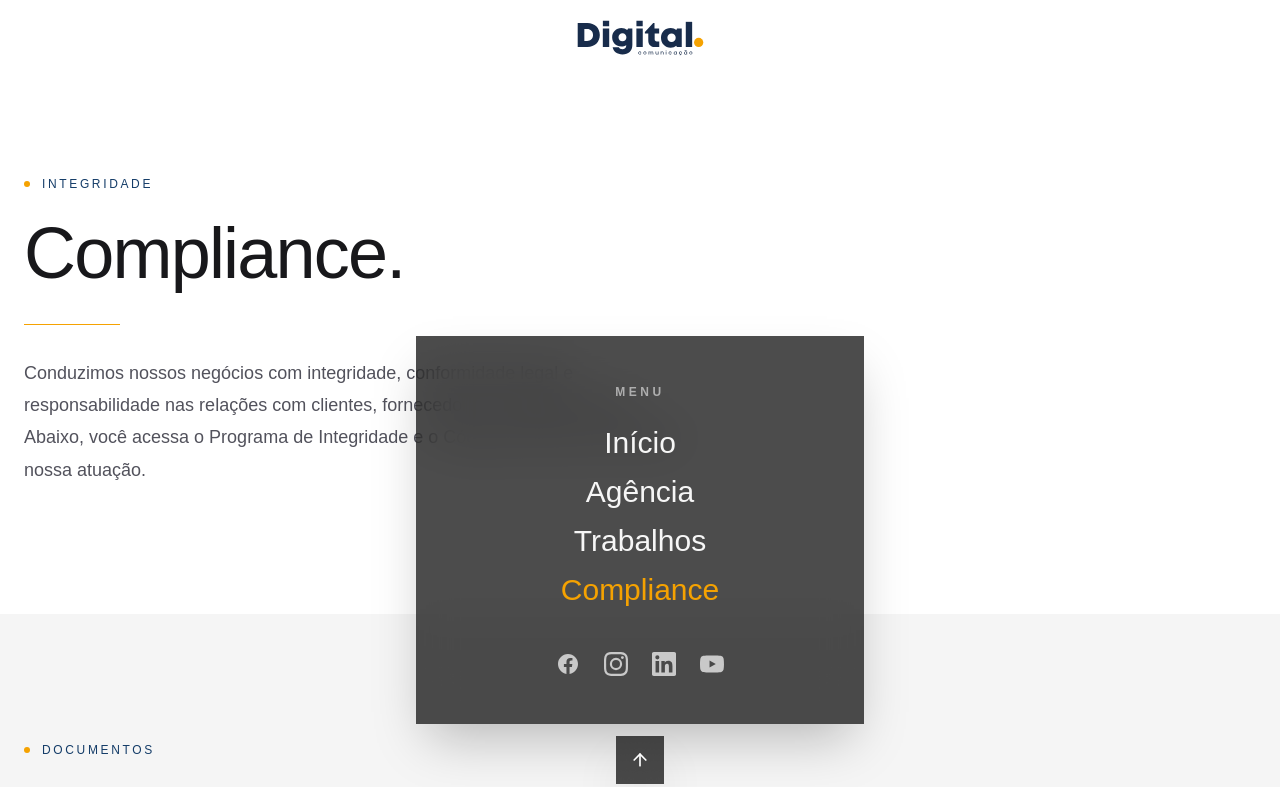
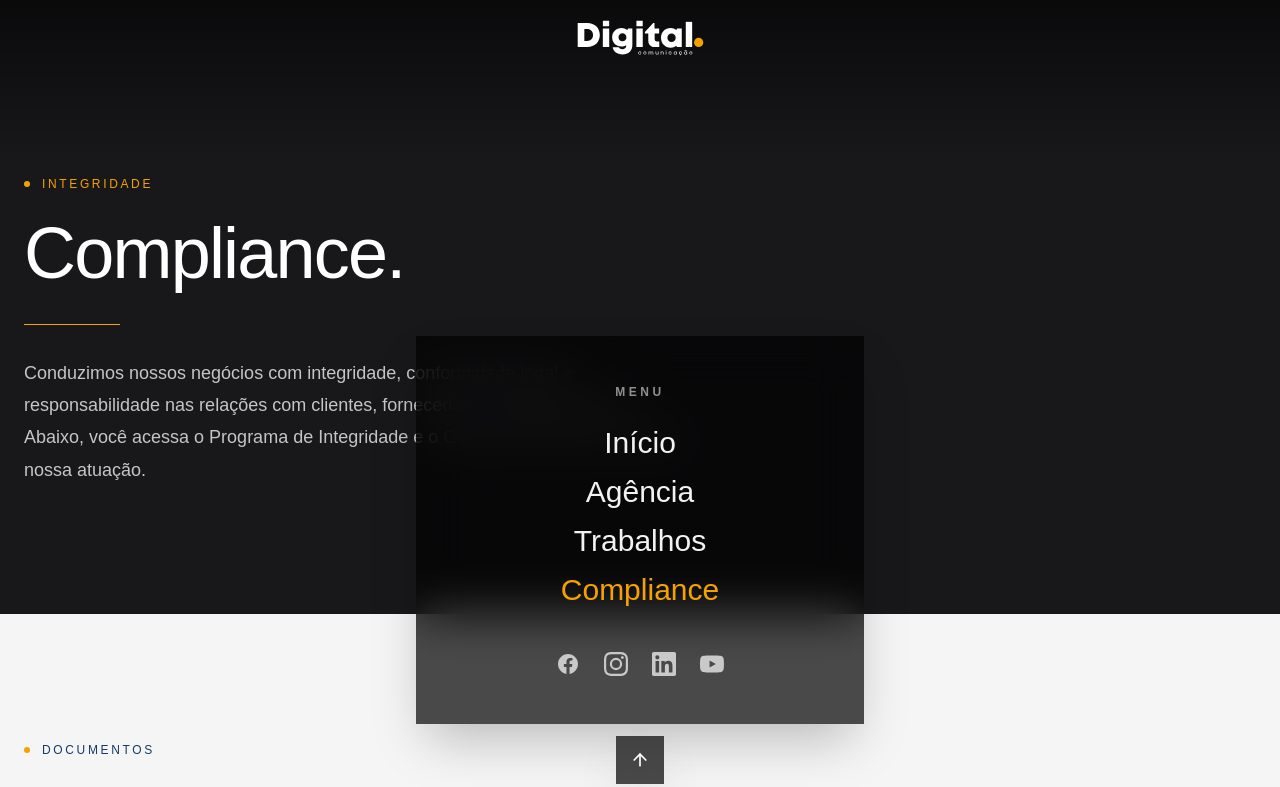
Before and after one commit to grupodigital/site-agenciadigital, a Next.js app: page /compliance in a window 1280 px wide. Shown: the top 787 px of the page. Built offline with nearby package versions, Linux system fonts and the light colour scheme; a web font is replaced by a local one.

Commit message:
dev 25.05.26

```diff
--- a/src/app/layout.tsx
+++ b/src/app/layout.tsx
@@ -2,6 +2,7 @@ import type { Metadata } from "next";
 import localFont from "next/font/local";
 import BottomMenu from "@/components/BottomMenu";
 import Footer from "@/components/Footer";
+import Header from "@/components/Header";
 import HeroVideo from "@/components/HeroVideo";
 import PageTransition from "@/components/PageTransition";
 import { TransitionProvider } from "@/components/TransitionContext";
@@ -93,6 +94,7 @@ export default function RootLayout({
         <TransitionProvider>
           <HeroVideo />
           <PageTransition>{children}</PageTransition>
+          <Header />
           <Footer />
           <BottomMenu />
         </TransitionProvider>
--- a/src/components/Header.tsx
+++ b/src/components/Header.tsx
@@ -1,60 +1,43 @@
 'use client';
 
 import Link from 'next/link';
+import { motion } from 'motion/react';
 import { useEffect, useState } from 'react';
-import { useInOverlay, useTransition } from './TransitionContext';
 
-type Variant = 'overlay' | 'white';
-
-// Rendered inside each page's Content so it lives inside the rising
-// motion.div during the PageTransition — meaning the header physically
-// rises and scales with the new page block, instead of being a static
-// piece of chrome at the top of the layout.
-//
-// `overlay` (home): transparent over the video, switches to white once
-// the user has scrolled past the hero area.
-// `white` (other routes): always white, no scroll listener.
-export default function Header({ variant = 'white' }: { variant?: Variant }) {
-  const [pastHero, setPastHero] = useState(false);
-  const inOverlay = useInOverlay();
-  const { target } = useTransition();
-
-  // If a transition is in flight and we are NOT the rising overlay's header,
-  // hide ourselves — the rising target page's header is taking the spotlight.
-  const hidden = target !== null && !inOverlay;
+// Rendered at the layout root (outside PageTransition) so it sits in the
+// document's root stacking context — keeping it above HeroVideo during the
+// rising-to-home transition, which would otherwise cover the logo.
+export default function Header() {
+  const [scrolled, setScrolled] = useState(false);
 
   useEffect(() => {
-    if (variant !== 'overlay') {
-      setPastHero(false);
-      return;
-    }
-    setPastHero(false);
-
-    const onScroll = () => {
-      const hero = document.querySelector<HTMLElement>('[data-hero]');
-      const threshold = hero ? hero.offsetTop + hero.offsetHeight - 64 : 64;
-      setPastHero(window.scrollY > threshold);
-    };
-
+    const onScroll = () => setScrolled(window.scrollY > 100);
     onScroll();
     window.addEventListener('scroll', onScroll, { passive: true });
-    window.addEventListener('resize', onScroll);
-    return () => {
-      window.removeEventListener('scroll', onScroll);
-      window.removeEventListener('resize', onScroll);
-    };
-  }, [variant]);
-
-  const light = variant === 'white' || pastHero;
+    return () => window.removeEventListener('scroll', onScroll);
+  }, []);
 
   return (
-    <header
-      aria-hidden={hidden}
-      className={`absolute inset-x-0 top-0 z-50 transition-colors duration-300 ${
-        light ? 'bg-white text-zinc-900' : 'bg-transparent text-white'
-      } ${hidden ? 'invisible' : ''}`}
+    <header className="fixed inset-x-0 top-0 z-50 text-white">
+      <div
+        className={`mx-auto flex w-full max-w-7xl items-center px-4 py-4 md:py-5 ${
+          scrolled ? 'justify-start' : 'justify-center'
+        }`}
       >
-      <div className="mx-auto flex max-w-7xl items-center justify-center px-4 py-4 md:px-6 md:py-5">
+        <motion.div
+          layout
+          transition={{ duration: 0.5, ease: [0.32, 0.72, 0, 1] }}
+        >
+          <motion.div
+            animate={{
+              backgroundColor: scrolled
+                ? 'rgba(0, 0, 0, 0.92)'
+                : 'rgba(0, 0, 0, 0)',
+              padding: scrolled ? 12 : 0,
+            }}
+            transition={{ duration: 0.3, ease: [0.4, 0, 0.2, 1] }}
+            className="inline-block"
+          >
             <Link
               href="/"
               aria-label="Digital Comunicação"
@@ -65,20 +48,11 @@ export default function Header({ variant = 'white' }: { variant?: Variant }) {
                 src="/logo-ad.svg"
                 alt=""
                 aria-hidden="true"
-            className={`absolute inset-0 h-full w-full transition-opacity duration-300 ${
-              light ? 'opacity-0' : 'opacity-100'
-            }`}
-          />
-          {/* eslint-disable-next-line @next/next/no-img-element */}
-          <img
-            src="/logo-ad-azul.svg"
-            alt=""
-            aria-hidden="true"
-            className={`absolute inset-0 h-full w-full transition-opacity duration-300 ${
-              light ? 'opacity-100' : 'opacity-0'
-            }`}
+                className="absolute inset-0 h-full w-full"
               />
             </Link>
+          </motion.div>
+        </motion.div>
       </div>
     </header>
   );
--- a/src/components/pages/AgenciaContent.tsx
+++ b/src/components/pages/AgenciaContent.tsx
@@ -2,7 +2,6 @@
 
 import Image from 'next/image';
 import { motion } from 'motion/react';
-import Header from '@/components/Header';
 import AnimatedText from '@/components/ui/AnimatedText';
 import Button from '@/components/ui/Button';
 import ParallaxBg from '@/components/ui/ParallaxBg';
@@ -14,7 +13,6 @@ const IN_VIEW = { margin: '-15% 0px -15% 0px' };
 export default function AgenciaContent() {
   return (
     <>
-      <Header variant="overlay" />
       <main className="flex-1">
         {/* ============================== HERO (imagem) ============================== */}
         <section
--- a/src/components/pages/ComplianceContent.tsx
+++ b/src/components/pages/ComplianceContent.tsx
@@ -15,7 +15,6 @@ import {
   MessageCircle,
   ShieldCheck,
 } from 'lucide-react';
-import Header from '@/components/Header';
 import AnimatedText from '@/components/ui/AnimatedText';
 import { enviarDenuncia, type DenunciaState } from '@/app/compliance/actions';
 
@@ -94,16 +93,24 @@ const INITIAL_STATE: DenunciaState = { status: 'idle' };
 export default function ComplianceContent() {
   return (
     <>
-      <Header variant="white" />
       <main className="flex-1">
         {/* ============================== HERO ============================== */}
-        <section className="relative z-10 bg-white px-4 pb-24 pt-36 sm:px-6 md:pb-32 md:pt-44">
-          <div className="mx-auto max-w-7xl">
+        <section
+          data-hero
+          className="relative z-10 bg-zinc-900 px-4 pb-24 pt-36 sm:px-6 md:pb-32 md:pt-44"
+        >
+          {/* Top gradient — Header readability */}
+          <div
+            aria-hidden
+            className="pointer-events-none absolute inset-x-0 top-0 h-40 bg-gradient-to-b from-black/60 to-transparent"
+          />
+
+          <div className="relative mx-auto max-w-7xl">
             <motion.p
               initial={{ opacity: 0, y: 12 }}
               animate={{ opacity: 1, y: 0 }}
               transition={{ duration: 0.7, ease: EASE_OUT, delay: 0.2 }}
-              className="flex items-center gap-3 text-xs font-medium uppercase tracking-[0.22em] text-primary"
+              className="flex items-center gap-3 text-xs font-medium uppercase tracking-[0.22em] text-secondary"
             >
               <span
                 aria-hidden="true"
@@ -115,7 +122,7 @@ export default function ComplianceContent() {
             <AnimatedText
               as="h1"
               delay={0.35}
-              className="mt-6 block max-w-4xl text-4xl font-medium leading-[1.05] tracking-tight text-zinc-900 sm:text-5xl md:text-6xl lg:text-7xl"
+              className="mt-6 block max-w-4xl text-4xl font-medium leading-[1.05] tracking-tight text-white sm:text-5xl md:text-6xl lg:text-7xl"
             >
               Compliance.
             </AnimatedText>
@@ -132,7 +139,7 @@ export default function ComplianceContent() {
               initial={{ opacity: 0, y: 12 }}
               animate={{ opacity: 1, y: 0 }}
               transition={{ duration: 0.7, ease: EASE_OUT, delay: 0.9 }}
-              className="mt-8 max-w-2xl text-base leading-[1.8] text-zinc-600 sm:text-lg"
+              className="mt-8 max-w-2xl text-base leading-[1.8] text-white/75 sm:text-lg"
             >
               Conduzimos nossos negócios com integridade, conformidade legal e
               responsabilidade nas relações com clientes, fornecedores e órgãos
--- a/src/components/pages/HomeContent.tsx
+++ b/src/components/pages/HomeContent.tsx
@@ -2,7 +2,6 @@
 
 import Image from "next/image";
 import { motion } from "motion/react";
-import Header from "@/components/Header";
 import Hero from "@/components/Hero";
 import AnimatedText from "@/components/ui/AnimatedText";
 import Button from "@/components/ui/Button";
@@ -15,7 +14,6 @@ const IN_VIEW = { margin: '-15% 0px -15% 0px' };
 export default function HomeContent() {
   return (
     <>
-      <Header variant="overlay" />
       <main className="flex-1">
         <Hero />
 
--- a/src/components/pages/TrabalhosContent.tsx
+++ b/src/components/pages/TrabalhosContent.tsx
@@ -4,7 +4,6 @@ import Image from 'next/image';
 import { AnimatePresence, motion } from 'motion/react';
 import { X } from 'lucide-react';
 import { useEffect, useState } from 'react';
-import Header from '@/components/Header';
 import AnimatedText from '@/components/ui/AnimatedText';
 import Button from '@/components/ui/Button';
 
@@ -57,7 +56,6 @@ export default function TrabalhosContent() {
 
   return (
     <>
-      <Header variant="overlay" />
       <main className="flex-1">
         {/* ============================== HERO (imagem) ============================== */}
         <section
```
Also changed, not shown: 1 other file (tests, documents, lock files or other folders). Lines whose indentation alone changed are shown as unchanged.
